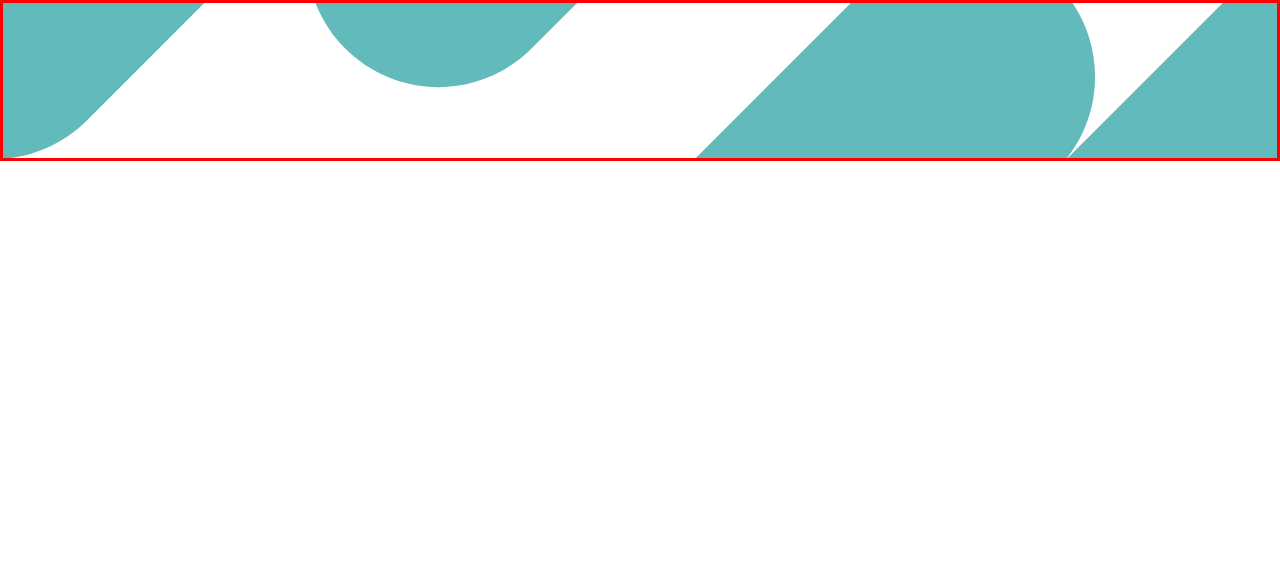
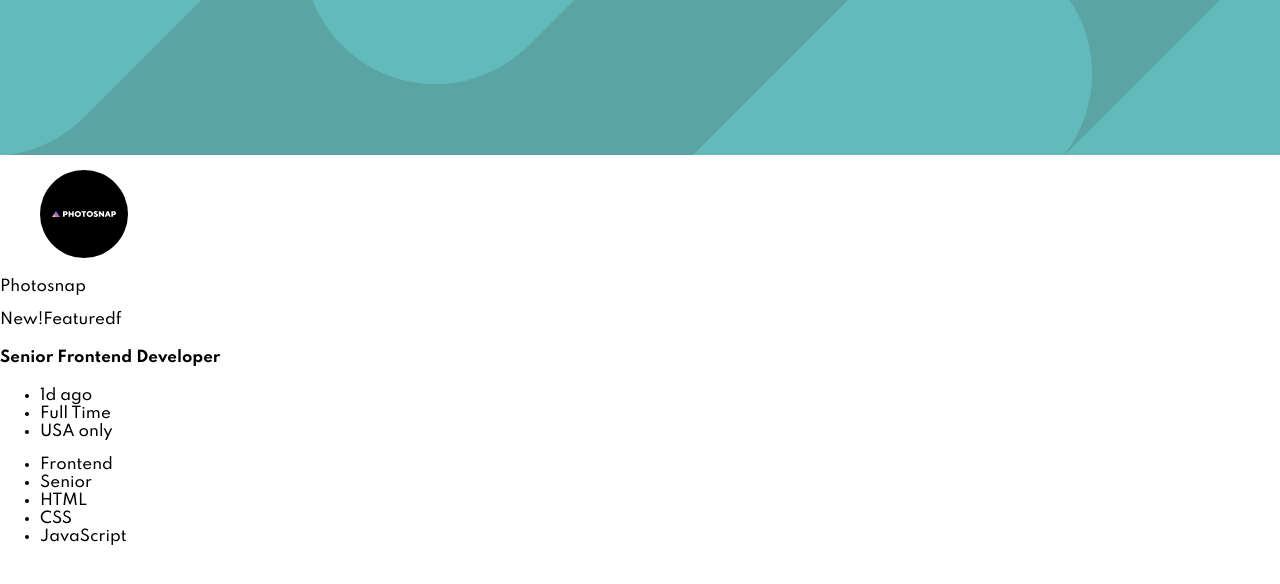
Before and after one commit to macluiggy/static-job-listings-master, a React (Create React App) app: page / in a window 1280 px wide. Shown: the top 584 px of the page. Built offline with nearby package versions, Linux system fonts and the light colour scheme.

Commit message:
añadiendo logo a img tags en react

```diff
--- a/src/App.js
+++ b/src/App.js
@@ -1,15 +1,18 @@
 //import logo from './logo.svg';
 import './App.css';
+import './components/css/template.css'
 import React, {Component} from 'react';
+
 //components
-
 import Header from './components/Header';
+import Main from './components/main'
 
 class App extends Component {
 
 	render() {
 		return <div>
     	<Header />
+    	<Main />
     	</div>
 	}
 }
--- a/src/components/Header.js
+++ b/src/components/Header.js
@@ -1,11 +1,11 @@
 import React, {Component} from 'react';
-import './css/header.css'
 
 class Header extends Component {
 
 
 	render() {
 		return <header>
+
 		</header>
 	}
 }
--- a/src/components/css/header.css
+++ /dev/null
@@ -1,8 +0,0 @@
-header {
-  height: 155px;
-  background-image: url("../images/bg-header-desktop.svg");
-  background-repeat: no-repeat;
-  border: solid red;
-}
-
-/*# sourceMappingURL=header.css.map */
--- /dev/null
+++ b/src/components/css/template.css
@@ -0,0 +1,22 @@
+@import url("https://fonts.googleapis.com/css2?family=Spartan:wght@500;700&display=swap");
+:root {
+  --Desaturated_Dark_Cyan: hsl(180, 29%, 50%);
+  --Light_Grayish_Cyan_Background: hsl(180, 52%, 96%);
+  --Light_Grayish_Cyan_Filter_Tablets: hsl(180, 31%, 95%);
+  --Dark_Grayish_Cyan: hsl(180, 8%, 52%);
+  --Very_Dark_Grayish_Cyan: hsl(180, 14%, 20%);
+}
+
+body {
+  font-size: 15px;
+  font-family: "Spartan", sans-serif;
+}
+
+header {
+  height: 155px;
+  background-image: url("../images/bg-header-desktop.svg");
+  background-repeat: no-repeat;
+  background-color: var(--Desaturated_Dark_Cyan);
+}
+
+/*# sourceMappingURL=template.css.map */
--- /dev/null
+++ b/src/components/main.js
@@ -0,0 +1,38 @@
+import React, {Component} from 'react';
+
+//images
+import logo from './images/photosnap.svg'
+
+export default class Main extends Component {
+	constructor(props) {
+		super(props)
+	}
+
+	render() {
+		return (<main>
+			<section className="items item1">
+            <div>
+                <figure className="logo">
+                    <img src={logo} alt="photosnap logo" />
+                </figure>
+                <p className="photosnap">Photosnap</p>
+                <span className="new">New!</span>
+                <span className="featured">Featured</span>f
+                <h4>Senior Frontend Developer</h4>
+                <ul className="time_location">
+                    <li>1d ago</li>
+                    <li>Full Time</li>
+                    <li>USA only</li>
+                </ul>
+            </div>
+            <ul className="skills">
+                <li className="role">Frontend</li>
+                <li className="level">Senior</li>
+                <li className="languages">HTML</li>
+                <li className="languages">CSS</li>
+                <li className="languages">JavaScript</li>
+            </ul>
+        </section>
+		</main>)
+	}
+}
--- a/src/components/sass/header.scss
+++ b/src/components/sass/_header.scss
@@ -4,5 +4,6 @@ header {
 	height: 155px;
 	background-image: url('../images/bg-header-desktop.svg');
 	background-repeat: no-repeat;
-	@include border(red);
+	//@include border(red);
+	background-color: var(--Desaturated_Dark_Cyan);
 }
--- /dev/null
+++ b/src/components/sass/template.scss
@@ -0,0 +1,17 @@
+@import url('https://fonts.googleapis.com/css2?family=Spartan:wght@500;700&display=swap');
+$spartan: 'Spartan', sans-serif;
+:root {
+	//Primary
+	--Desaturated_Dark_Cyan: hsl(180, 29%, 50%);
+	//Neutral
+	--Light_Grayish_Cyan_Background: hsl(180, 52%, 96%);
+	--Light_Grayish_Cyan_Filter_Tablets: hsl(180, 31%, 95%);
+	--Dark_Grayish_Cyan: hsl(180, 8%, 52%);
+	--Very_Dark_Grayish_Cyan: hsl(180, 14%, 20%);
+}
+
+body {
+	font-size: 15px;
+	font-family: $spartan;
+}
+@import 'header';
```
Also changed, not shown: 1 other file (tests, documents, lock files or other folders).
